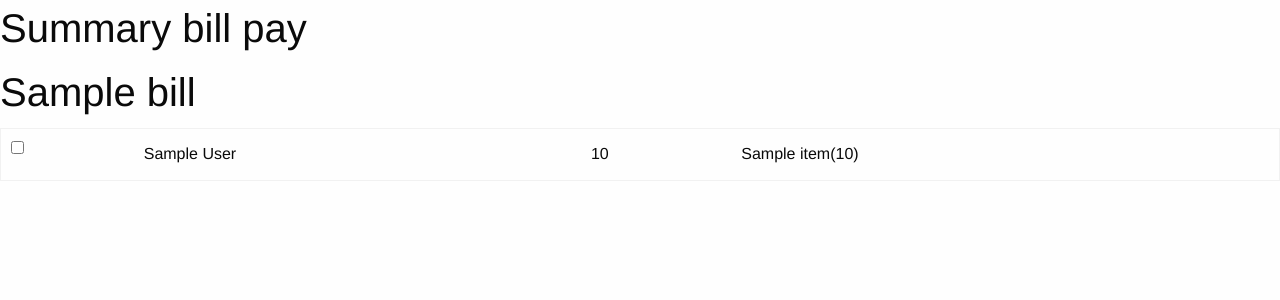
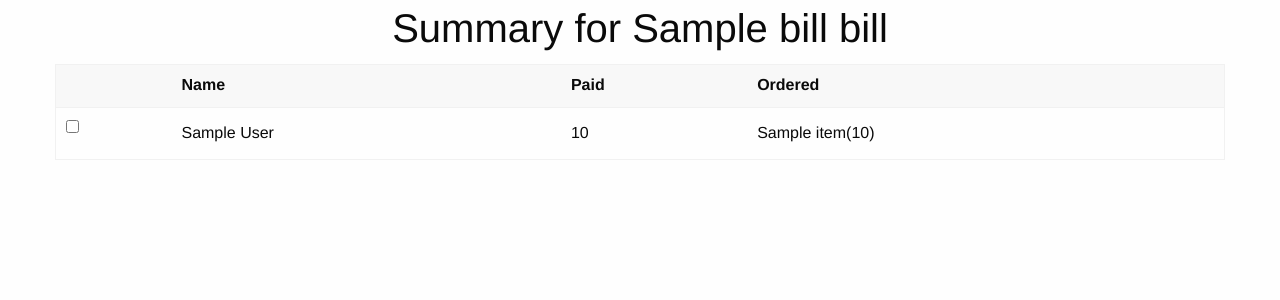
Before and after one commit to BabyThor/billshare, a Django app: page /summary/1/ in a window 1280 px wide. Shown: the top 300 px of the page. Run offline with Django 3.2, Linux system fonts and the light colour scheme; tables that the repository leaves empty hold one stand-in row (values such as "Sample post"); some libraries are stand-ins or nearby versions.

Commit message:
Make summary template use foundation framework

```diff
--- a/templates/summary.html
+++ b/templates/summary.html
@@ -1,9 +1,20 @@
 {% extends "base_template.html" %}
 {% load staticfiles %}
 {% block content %}
-<h2>Summary bill pay</h2>
-<h2>{{bill.name}}</h2>
+<div class="row">
+	<div class="small-12 medium-12 large-12 text-center"><h2>Summary for {{bill.name}} bill</h2></div>
+</div>
+<div class="row">
+	<div class="large-12 columns">
 		<table>
+			<thead>
+				<tr>
+					<td></td>
+					<td>Name</td>
+					<td>Paid</td>
+					<td>Ordered</td>
+				</tr>
+			</thead>
 			{% for friend in friends %}
 				<tr>
 					<td><input type="checkbox" name="paid" value="{{friend.id}}"></td>
@@ -17,4 +28,6 @@
 				</tr>
 			{% endfor %}
 		</table>
+	</div>
+</div>
 {% endblock %}
```
Lines whose indentation alone changed are shown as unchanged.
